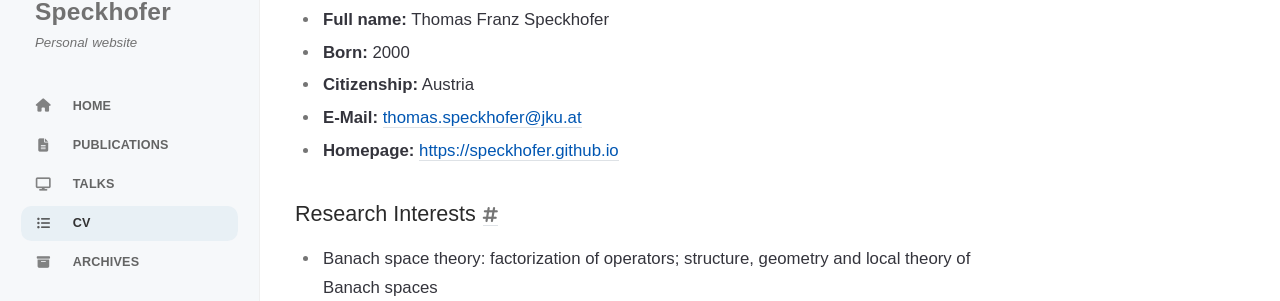
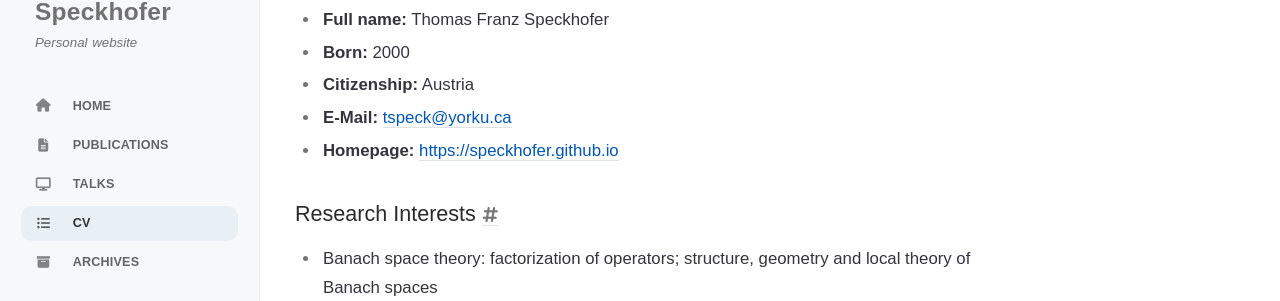
Before and after one commit to speckhofer/speckhofer.github.io, a Jekyll site: the page built from _tabs/cv.md, in a window 1280 px wide and 900 px high. Shown: the part 190-491 px from the top of the window. Built offline with Jekyll 4.4.1, drawn with Linux system fonts in a browser that asks for light colours; cached includes are drawn as plain includes.

Commit message:
Update cv.md

```diff
--- a/_tabs/cv.md
+++ b/_tabs/cv.md
@@ -9,7 +9,7 @@ title: CV
 - **Full name:** Thomas Franz Speckhofer
 - **Born:** 2000
 - **Citizenship:** Austria
-- **E-Mail:** [thomas.speckhofer@jku.at](mailto:thomas.speckhofer@jku.at)
+- **E-Mail:** [tspeck@yorku.ca](mailto:tspeck@yorku.ca)
 - **Homepage:** [https://speckhofer.github.io](https://speckhofer.github.io)
 
 ## Research Interests
```
